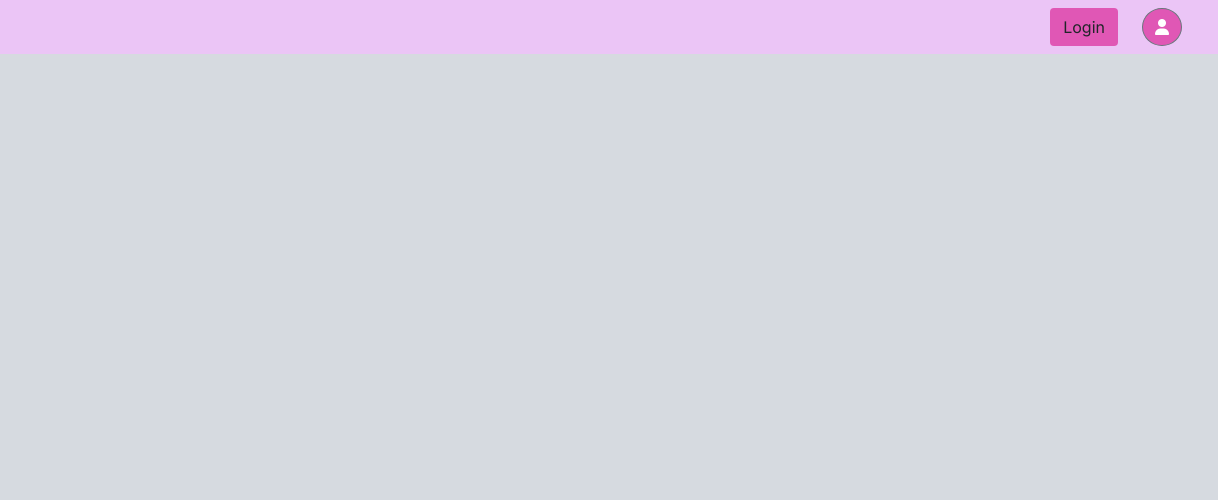
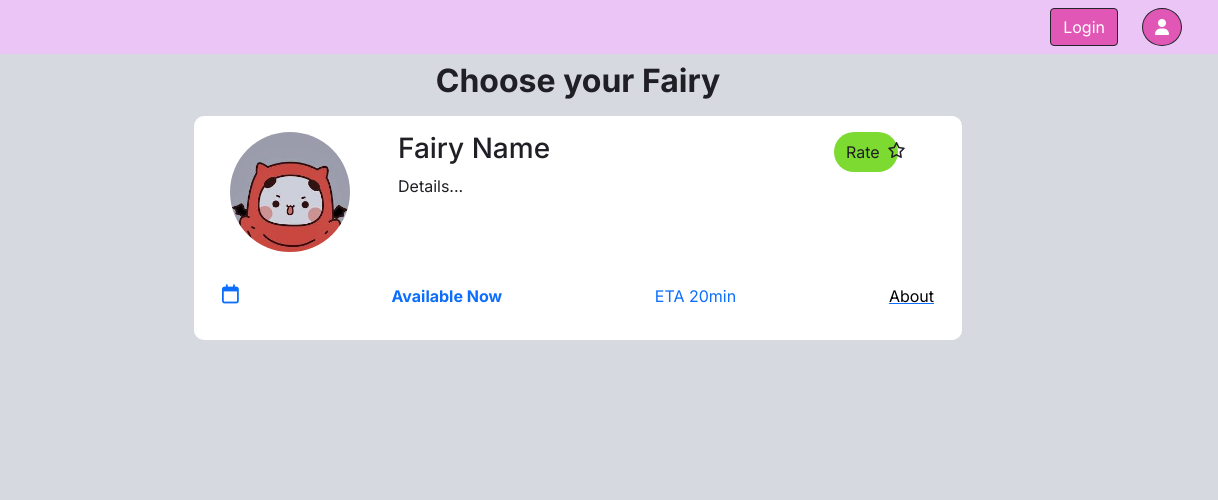
Before and after one commit to 4GeeksAcademy/latam24-JCasado-HPrieto-JMunoz-FullStack-FinalProject, a React app: page /fairy/select/available in a window 1280 px wide. Shown: the top 500 px of the page, 62-1280 px from the left. Built offline with nearby package versions, Linux system fonts and the light colour scheme; no server answers.

Commit message:
front styles changes

```diff
--- a/src/front/js/component/footer.js
+++ b/src/front/js/component/footer.js
@@ -1,25 +1,28 @@
 import React, { Component } from "react";
+import { Link } from "react-router-dom";
 
 export const Footer = () => (
   <footer className="footer container-fluid mt-auto py-3 text-center">
     <div className="d-flex justify-content-center">
-      <button className="btn btn-home">
-        <i class="fa-solid fa-house home-icon"></i>
-        <p className="home-text">Home</p>
-      </button>
+      <Link to="/">
+        <button className="btn btn-home">
+          <i className="fa-solid fa-house home-icon"></i>
+          <p className="home-text">Home</p>
+        </button>
+      </Link>
 
       <button className="btn btn-calendar">
-        <i class="fa-regular fa-calendar calendar-icon"></i>
+        <i className="fa-regular fa-calendar calendar-icon"></i>
         <p className="calendar-text">Appointments</p>
       </button>
 
       <button className="btn btn-message">
-        <i class="fa-regular fa-message message-icon"></i>
+        <i className="fa-regular fa-message message-icon"></i>
         <p className="message-text">Inbox</p>
       </button>
 
       <button className="btn btn-gear">
-        <i class="fa-solid fa-gear gear-icon"></i>
+        <i className="fa-solid fa-gear gear-icon"></i>
         <p className="gear-text">Settings</p>
       </button>
     </div>
--- a/src/front/js/component/navbar.js
+++ b/src/front/js/component/navbar.js
@@ -37,12 +37,12 @@ export const Navbar = () => {
             </button>
           ) : (
             <Link to="/login">
-              <button className="btn btn-log">Login</button>
+              <button className="btn btn-dark btn-log">Login</button>
             </Link>
           )}
           <Link to="/register">
-            <button className="btn btn-secondary mx-4 register-btn">
-              <i class="fa-solid fa-user"></i>
+            <button className="btn btn-dark mx-4 register-btn">
+              <i className="fa-solid fa-user"></i>
             </button>
           </Link>
         </div>
--- a/src/front/js/layout.js
+++ b/src/front/js/layout.js
@@ -15,7 +15,8 @@ import { Footer } from "./component/footer";
 import { Login } from "./pages/login";
 import { Register } from "./pages/register";
 import { Private } from "./pages/private";
-import { FairyDetails } from "./pages/fairyDetails";
+import { FairyDetails } from "./pages/clientsPages/fairyDetails";
+import { AvailableFairies } from "./pages/clientsPages/availableFairies";
 
 //create your first component
 const Layout = () => {
@@ -37,7 +38,8 @@ const Layout = () => {
             <Route element={<Demo />} path="/demo" />
             <Route element={<Login />} path="/login" />
             <Route element={<Register />} path="/register" />
-            <Route element={<FairySelection />} path="/select-fairy" />
+            <Route element={<FairySelection />} path="/fairy/select" />
+            <Route element={<AvailableFairies />} path="/fairy/select/available" />
             <Route element={<FairyDetails />} path="/fairy/details" />
             <Route element={<Private />} path="/private" />
             <Route element={<Single />} path="/single/:theid" />
--- /dev/null
+++ b/src/front/js/pages/clientsPages/availableFairies.js
@@ -0,0 +1,54 @@
+import React from "react";
+import fairyPhoto from "../../../img/profile_picture.jpg"
+import { Link } from "react-router-dom";
+
+export const AvailableFairies = () => {
+    return (
+        <div className="main-container">
+            <h2 className="d-flex justify-content-center fw-bold mt-2 mb-3">
+                Choose your Fairy
+            </h2>
+            {/*FAIRY CARD */}
+            <div className="data-card container">
+
+                <div className="row my-3">
+                    <div className="col-12 col-lg-3 d-flex justify-content-center mb-3">
+                        <img src={fairyPhoto} className="rounded-circle profile-picture" />
+                    </div>
+
+                    <div className="col-10 col-lg-7">
+                        <div className="d-flex justify-content-start">
+                            <h3 className="card-title">Fairy Name</h3>
+                        </div>
+                        {/* info */}
+                        <div>
+                            <div>
+                                <p>Details...</p>
+                            </div>
+                        </div>
+                    </div>
+                    <div className="col-2 col-lg-1 rate">
+                        <div className="d-flex align-items-center w-100">
+                            <span>Rate</span>
+                            <i className="fa-regular fa-star mx-2 mb-1"></i>
+                        </div>
+                    </div>
+                </div>
+
+                <div className="data-container-fairy mx-3 mb-3 text-primary">
+                    <i className="fa-regular fa-calendar calendar-icon"></i>
+                    <p className="fw-bold mx-0">Available Now</p>
+                    <p className="fairy-distance">
+                        ETA 20min
+                    </p>
+                    <Link to={"/fairy/details"}>
+                        <p className="text-black">
+                            About
+                        </p>
+                    </Link>
+                </div>
+            </div>
+        </div>
+
+    )
+}
--- a/src/front/js/pages/fairyDetails.js
+++ b/src/front/js/pages/clientsPages/fairyDetails.js
@@ -1,6 +1,5 @@
-import React, { useContext, useState } from "react";
-import { Context } from "../store/appContext";
-import { useNavigate } from "react-router-dom";
+import React from "react";
+import fairyPhoto from "../../../img/profile_picture.jpg"
 
 export const FairyDetails = () => {
   return (
@@ -9,17 +8,32 @@ export const FairyDetails = () => {
         Fairy Profile
       </h2>
       {/* CARD */}
-      <div>
-        <div className="data-card container ">
-          <img src="..." className="rounded-circle" />
-          <div className="data-container mx-3 mb-3">
+
+      <div className="data-card container">
+
+        <div className="row my-3">
+          <div className="col-12 col-lg-3 d-flex justify-content-center mb-3">
+            <img src={fairyPhoto} className="rounded-circle profile-picture" />
+          </div>
+
+          <div className="col-12 col-lg-9">
             <div className="d-flex justify-content-start">
               <h3 className="card-title">Fairy Name</h3>
             </div>
             {/* info */}
-            <div className="d-flex justify-content-start">
+            <div>
+              <div>
                 <p>Details...</p>
               </div>
+              <div>
+                <p>Rate</p>
+              </div>
+            </div>
+          </div>
+        </div>
+
+        <div className="data-container mx-3 mb-3">
+
           <h5>About</h5>
           <p>
             Lorem, ipsum dolor sit amet consectetur adipisicing elit.
@@ -64,9 +78,10 @@ export const FairyDetails = () => {
         </div>
       </div>
       <div className="data-card container mt-3">
+        <div className="d-flex justify-content-center">
           <div className="datepicker">
             <div className="datepicker-top">
-              <div className="btn-group">
+              <div className="btn-group d-flex justify-content-center">
                 <button className="tag">Today</button>
                 <button className="tag">Tomorrow</button>
                 <button className="tag">In 2 days</button>
@@ -126,8 +141,10 @@ export const FairyDetails = () => {
               <button className="date faded">3</button>
             </div>
           </div>
+
         </div>
       </div>
     </div>
+
   );
 };
--- a/src/front/styles/index.css
+++ b/src/front/styles/index.css
@@ -13,6 +13,7 @@ body {
 .navbar {
   background-color: #ebc5f6ff;
 }
+
 .navbar-img {
   height: 30px;
   width: 30px;
@@ -44,6 +45,7 @@ body {
 }
 
 /* HOME btn */
+
 .home-icon {
   font-size: larger;
 }
@@ -145,6 +147,7 @@ body {
 .check-box {
   font-size: small;
 }
+
 /* FAIRY DETAILS */
 
 .data-card {
@@ -280,6 +283,26 @@ button {
   }
 }
 
+/* CHOOSE FAIRY */
+.calendar-icon {
+  font-size: larger;
+}
+.data-container-fairy {
+  display: flex;
+  justify-content: space-between;
+}
+
+/* FAIRY RATE  */
+
+.rate {
+  display: flex;
+  align-items: center;
+  justify-content: center;
+  background-color: rgb(124, 218, 48);
+  border-radius: 20px;
+  max-height: 40px;
+}
+
 /* Hover */
 .button:hover {
   color: #ffffffff;
@@ -294,3 +317,9 @@ button {
 .button:disabled {
   opacity: 0.4;
 }
+
+/* Rounded Picture */
+
+.profile-picture {
+  width: 120px;
+}
```
Lines whose indentation alone changed are shown as unchanged.
